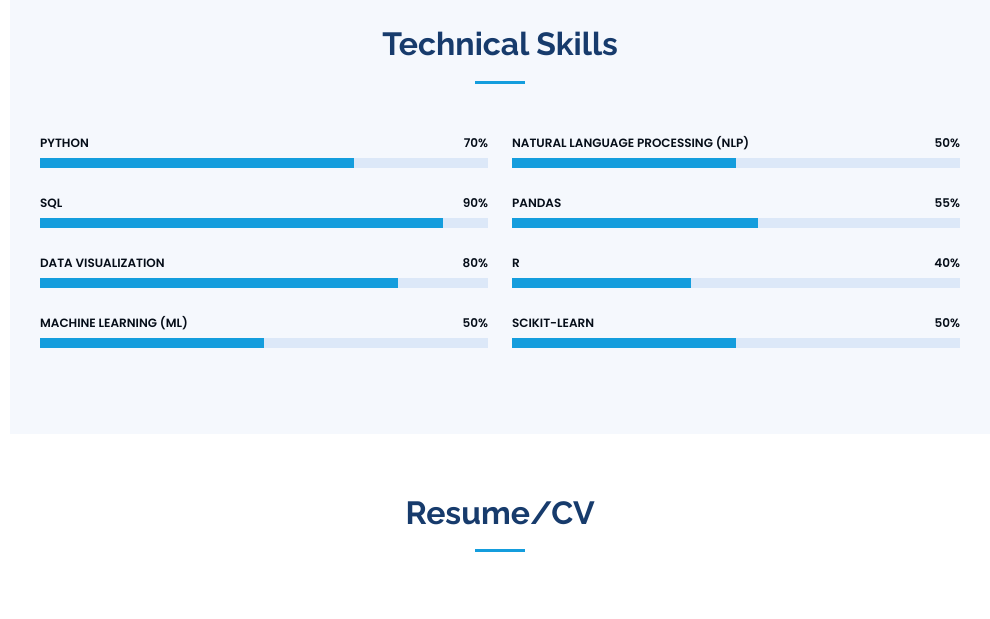
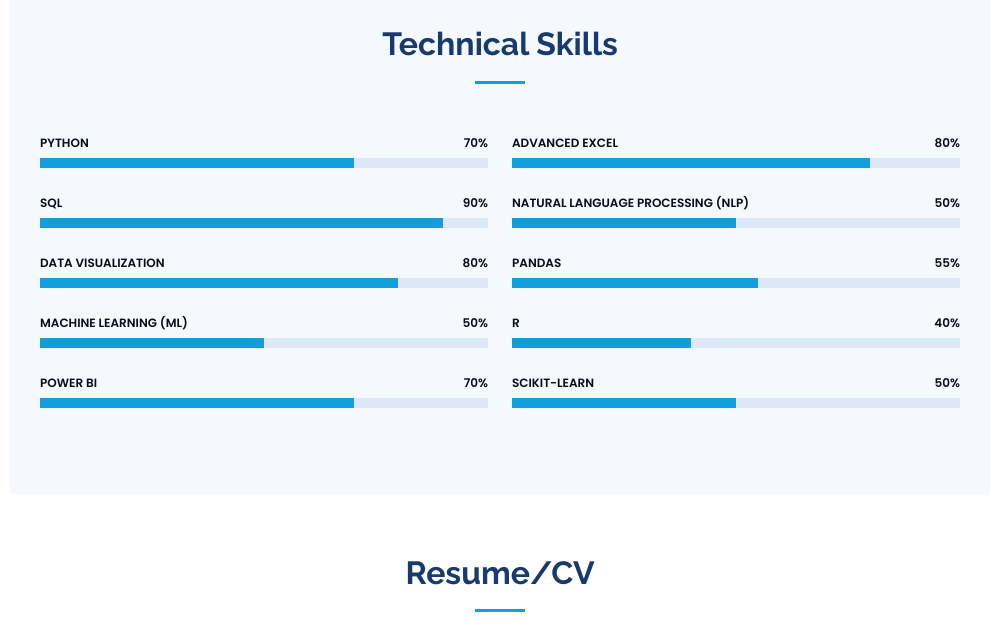
Before and after one commit to kjaskirat/kjaskirat.github.io, a plain HTML site: page index.html in a window 1280 px wide. Shown: the part 1940-2559 px from the top of the page, without its empty margins (290-1280 px from the left). Drawn offline with nearby package versions, Linux system fonts and the light colour scheme.

Commit message:
skills added

```diff
--- a/index.html
+++ b/index.html
@@ -194,12 +194,27 @@
               </div>
             </div>
 
+            <div class="progress">
+              <span class="skill"> Power BI <i class="val">70%</i></span>
+              <div class="progress-bar-wrap">
+                <div class="progress-bar" role="progressbar" aria-valuenow="70" aria-valuemin="0" aria-valuemax="100"></div>
+              </div>
+            </div>
+
+
           </div>
 
           <div class="col-lg-6" data-aos="fade-up" data-aos-delay="100">
 
 
 
+
+            <div class="progress">
+              <span class="skill"> Advanced Excel <i class="val">80%</i></span>
+              <div class="progress-bar-wrap">
+                <div class="progress-bar" role="progressbar" aria-valuenow="80" aria-valuemin="0" aria-valuemax="100"></div>
+              </div>
+            </div>
 
             <div class="progress">
               <span class="skill">Natural Language Processing (NLP) <i class="val">50%</i></span>
```
